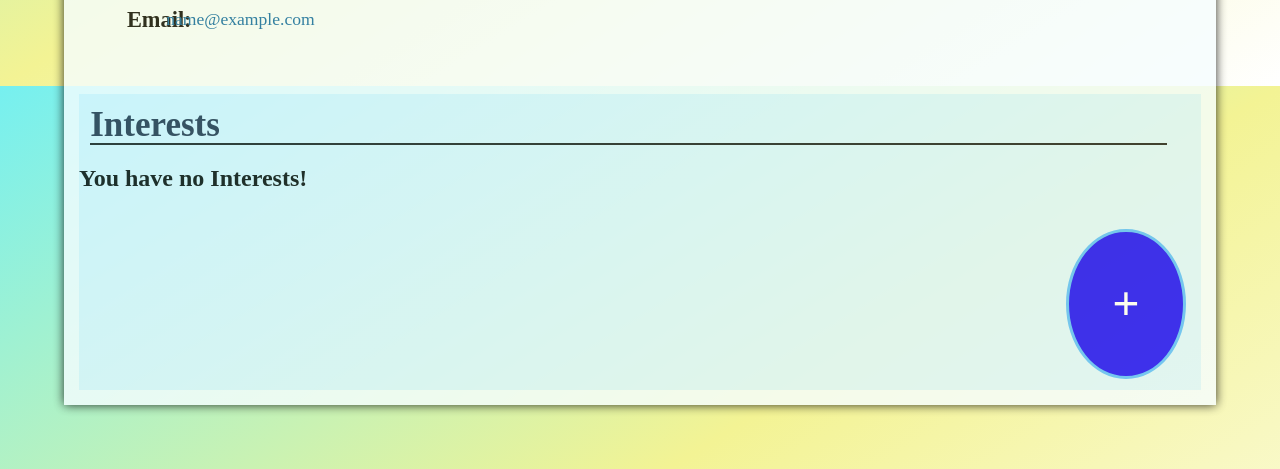
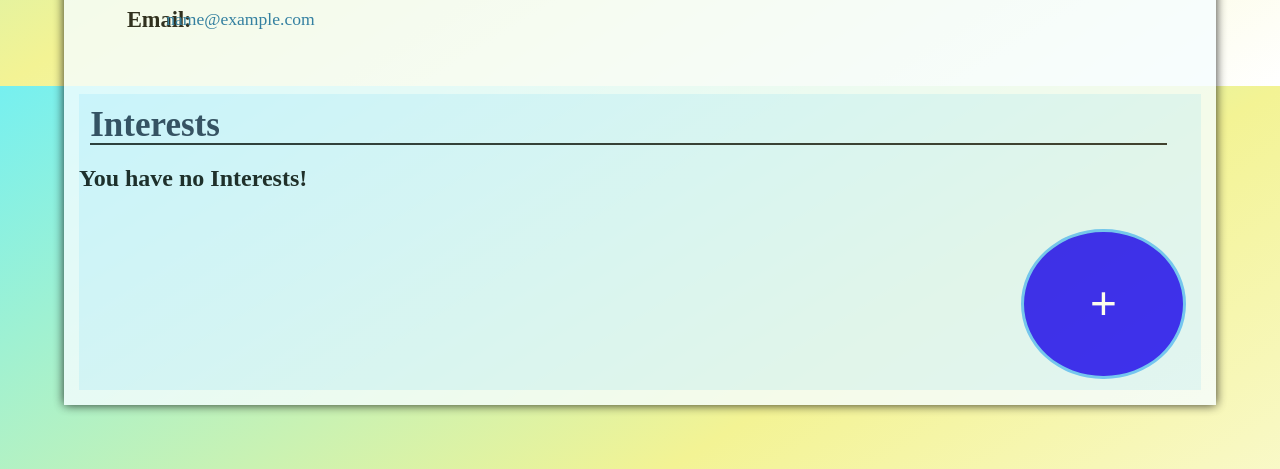
Before and after one commit to ITWS-2110-Group-1-BARK/Project, a PHP site: page /pages/profile.php in a window 1280 px wide; the page is wider, and only the part inside the window is pictured. Shown: the part 714-1183 px from the top of that part. Run offline with PHP 8.4, Linux system fonts and the light colour scheme; the visitor is signed in with stand-in values (Sample User, id 1); data comes from the database, SQL or seed files in the repository; data that the repository does not hold is empty; some libraries are stand-ins or nearby versions.

Commit message:
Update style.css

```diff
--- a/style.css
+++ b/style.css
@@ -1023,12 +1023,12 @@ p.account a:hover{
   cursor: pointer;
   border-radius: 50%;
   width: 1px;
-  padding-left: 5%;
-  padding-right:5%;
+  padding-left: 7%;
+  padding-right:7%;
   flex-shrink: 1;
   color: rgb(255, 255, 255);
   font-weight: bolder;
-  margin-left:88%;
+  margin-left:84%;
 }
 
 .interest_block .delete {
```
